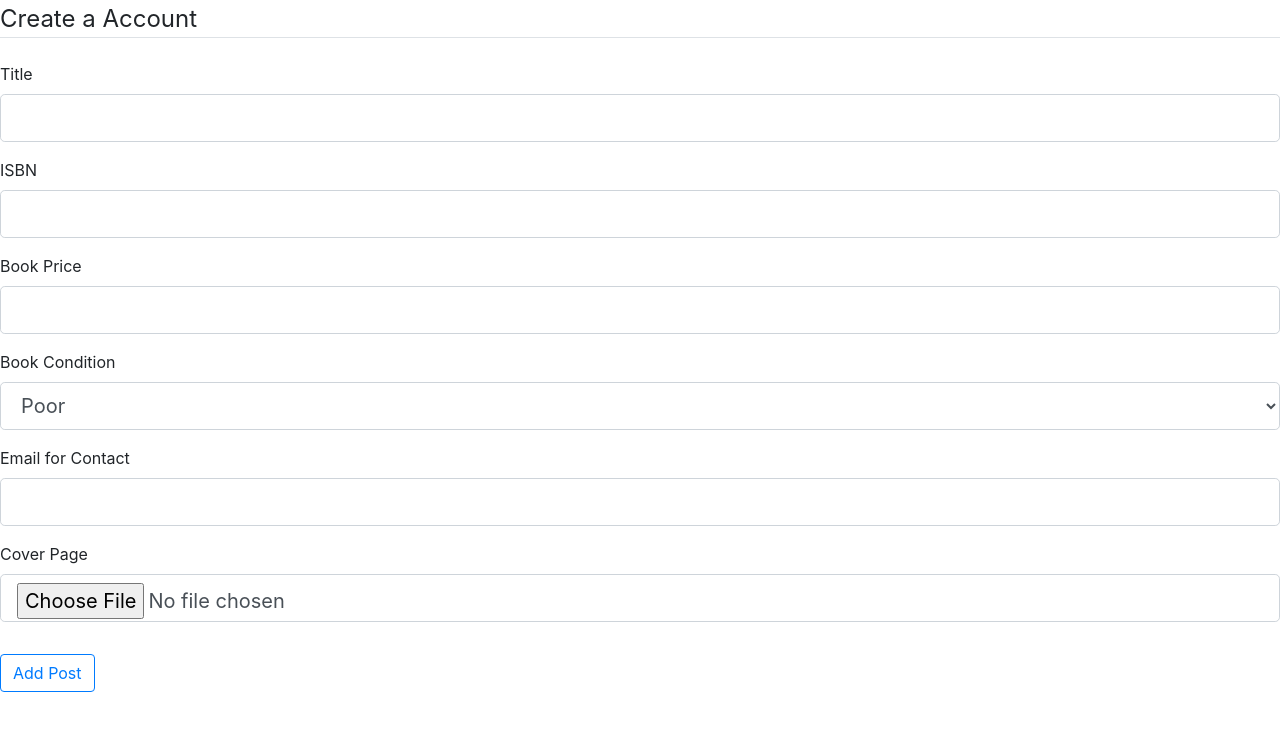
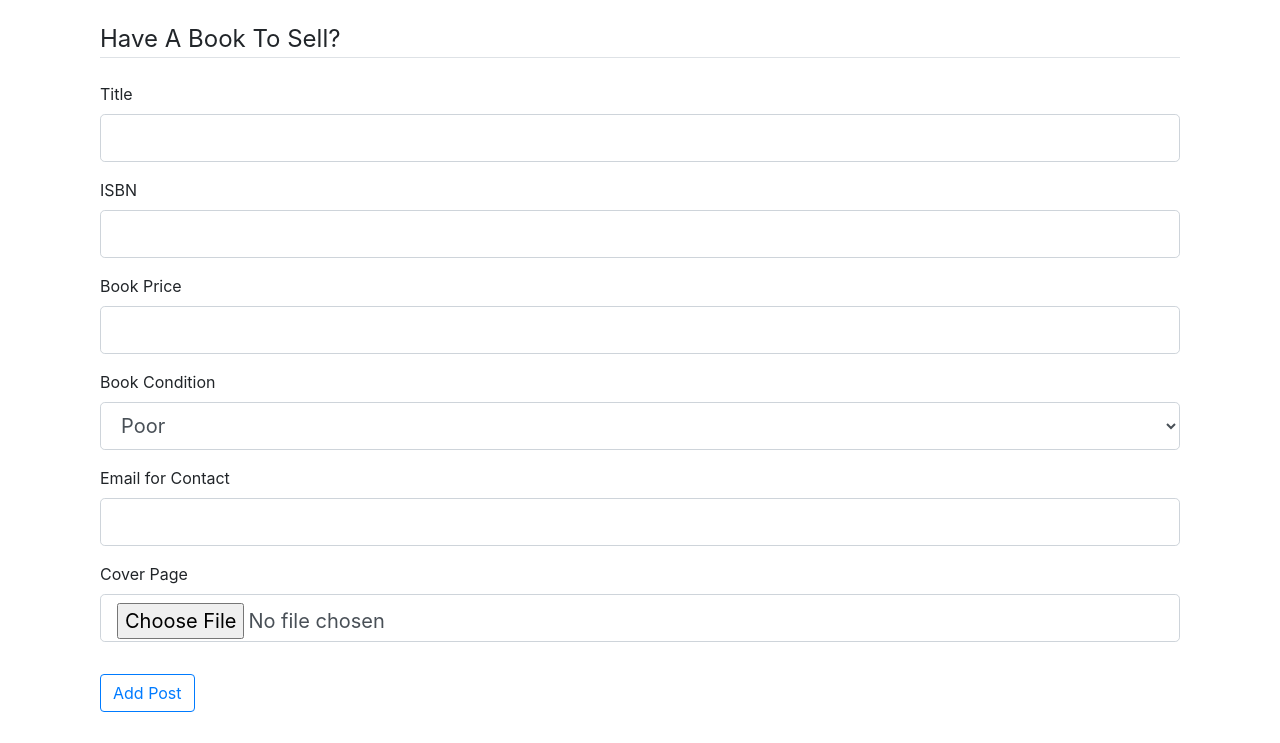
Before and after one commit to Amantii/CSC-490-TextbookApp, a Flask app: page /sell in a window 1280 px wide. Shown: the part 57-800 px from the top of the page. Run offline with Flask 2, Linux system fonts and the light colour scheme; a user stored in the database is signed in; some libraries are stand-ins or nearby versions; some web fonts are replaced.

Commit message:
containerized sell page

```diff
--- a/src/mainApp/templates/sell.html
+++ b/src/mainApp/templates/sell.html
@@ -1,11 +1,13 @@
 <!-- handles titles page content -->
 {% extends "layout.html" %}
 {% block content %}
+<div class="container" style="padding-top: 20px;">
+    <div class="container">
         <div class="content-section">
             <form method="POST" action="" enctype="multipart/form-data">
                 {{ form.hidden_tag() }}
                 <fieldset class="form-group">
-                <legend class="border-bottom mb-4">Create a Account</legend>
+                    <legend class="border-bottom mb-4">Have A Book To Sell?</legend>
                     <div class="form-group">
                         {{ form.title.label(class="form-control-label") }}
 
@@ -91,4 +93,6 @@
                 </div>
             </form>
         </div>
+    </div>
+</div>
 {% endblock %}
```
Lines whose indentation alone changed are shown as unchanged.
